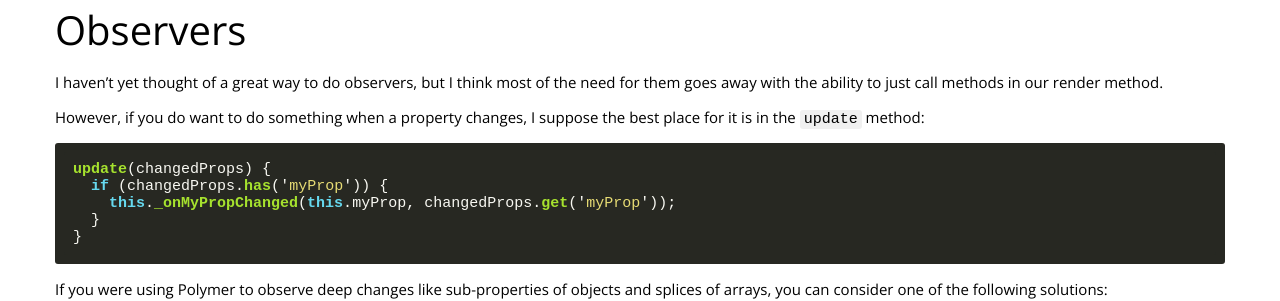
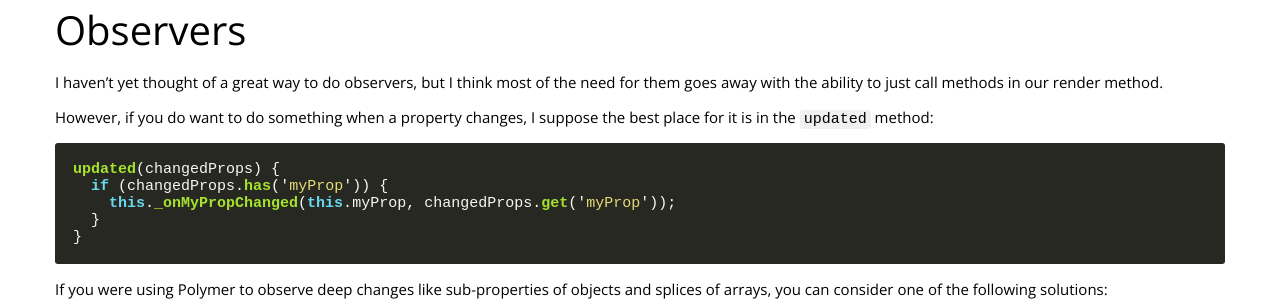
Before and after one commit to 43081j/43081j.github.io, a Jekyll site: the page built from _posts/2018-08-12-future-of-polymer.md, in a window 1280 px wide and 900 px high, scrolled down 7196 px. Shown: the part 149-450 px from the top of the window. Built offline with Jekyll 4.4.1, drawn with Linux system fonts in a browser that asks for light colours; nearby versions of some CDN libraries; comment, search, counter and statistics services are not loaded.

Commit message:
change from `update` to `updated` since lit update

````diff
--- a/_posts/2018-08-12-future-of-polymer.md
+++ b/_posts/2018-08-12-future-of-polymer.md
@@ -419,10 +419,10 @@ the need for them goes away with the ability to just call methods in our
 render method.
 
 However, if you do want to do something when a property changes, I suppose
-the best place for it is in the `update` method:
+the best place for it is in the `updated` method:
 
 ```js
-update(changedProps) {
+updated(changedProps) {
   if (changedProps.has('myProp')) {
     this._onMyPropChanged(this.myProp, changedProps.get('myProp'));
   }
````
